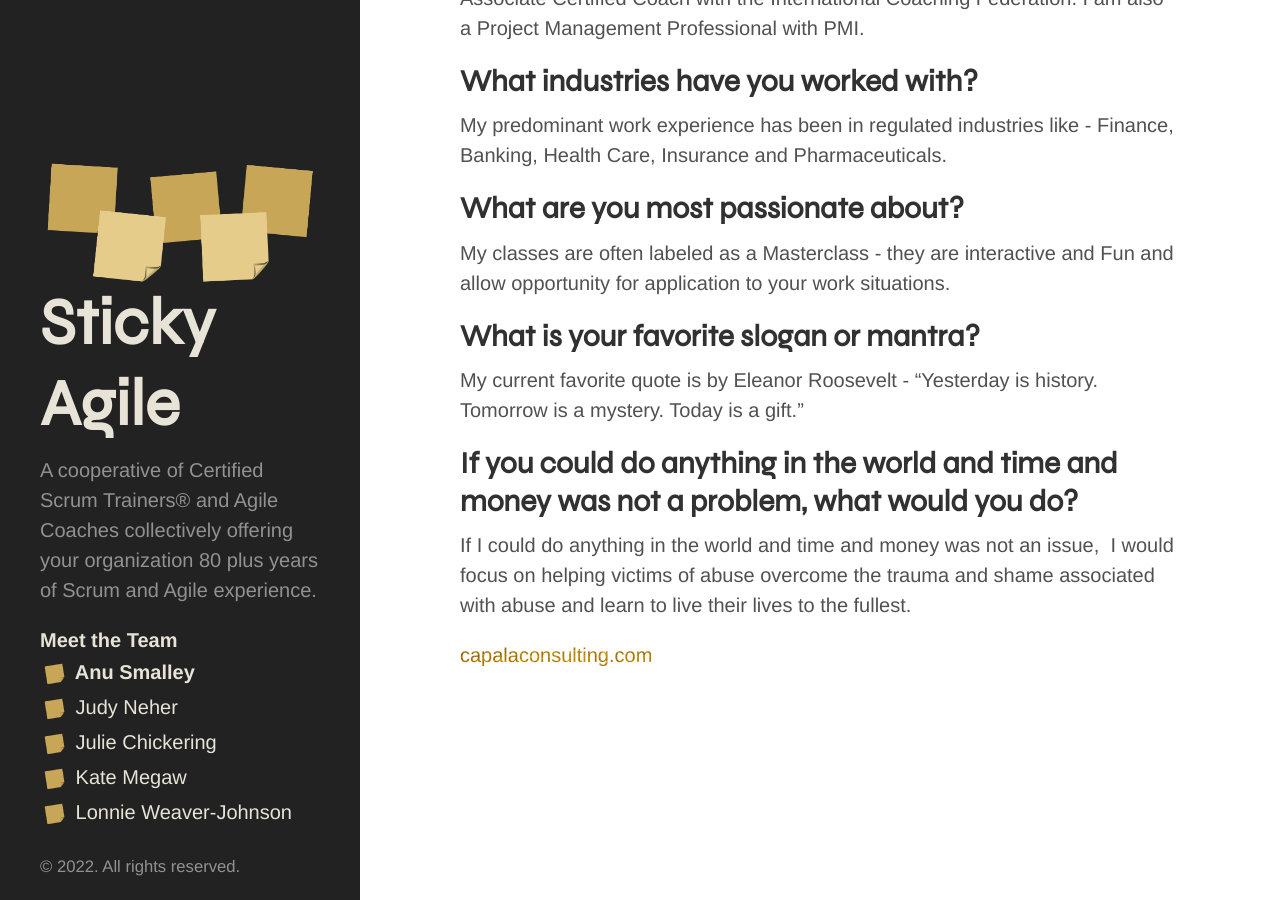
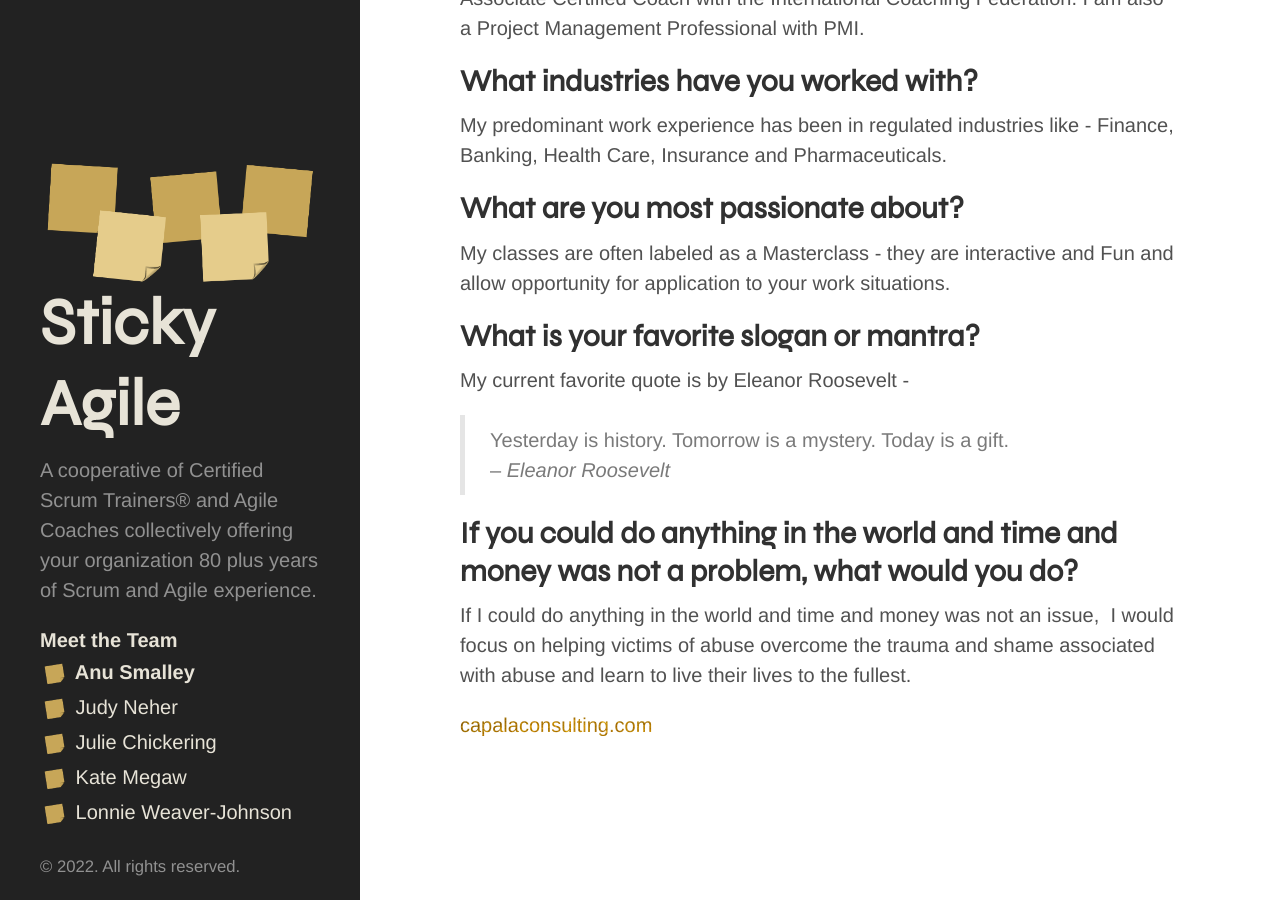
Before and after one commit to Sticky-Agile/Sticky-Agile.github.io, a Jekyll site: the page built from anu.md, in a window 1280 px wide and 900 px high, scrolled down 649 px. Built offline with Jekyll 4.4.1, drawn with Linux system fonts in a browser that asks for light colours; some web fonts are replaced.

Commit message:
Style interview quotes with citation

```diff
--- a/anu.md
+++ b/anu.md
@@ -16,7 +16,10 @@ My predominant work experience has been in regulated industries like - Finance,
 ## What are you most passionate about?
 My classes are often labeled as a Masterclass - they are interactive and Fun and allow opportunity for application to your work situations.
 ## What is your favorite slogan or mantra?
-My current favorite quote is by Eleanor Roosevelt - "Yesterday is history. Tomorrow is a mystery. Today is a gift."
+My current favorite quote is by Eleanor Roosevelt -
+> Yesterday is history. Tomorrow is a mystery. Today is a gift.
+> -- <cite>Eleanor Roosevelt</cite>
+
 ## If you could do anything in the world and time and money was not a problem, what would you do?
 If I could do anything in the world and time and money was not an issue,  I would focus on helping victims of abuse overcome the trauma and shame associated with abuse and learn to live their lives to the fullest.
 
```
Also changed, not shown: judy.md (+2 -1 lines), kate.md (+3 -1 lines), lonnie.md (+3 -1 lines).
